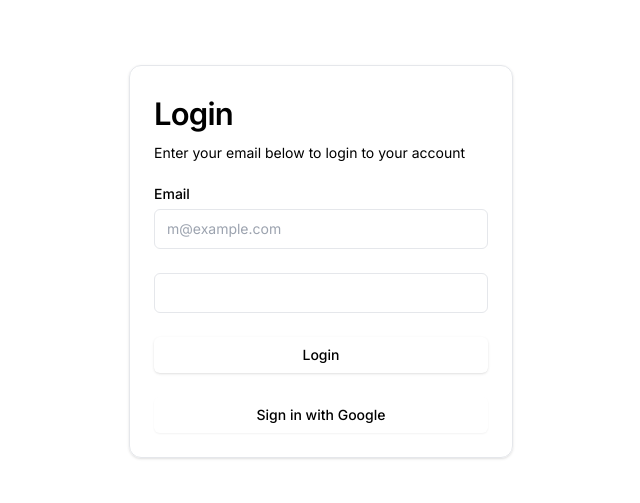
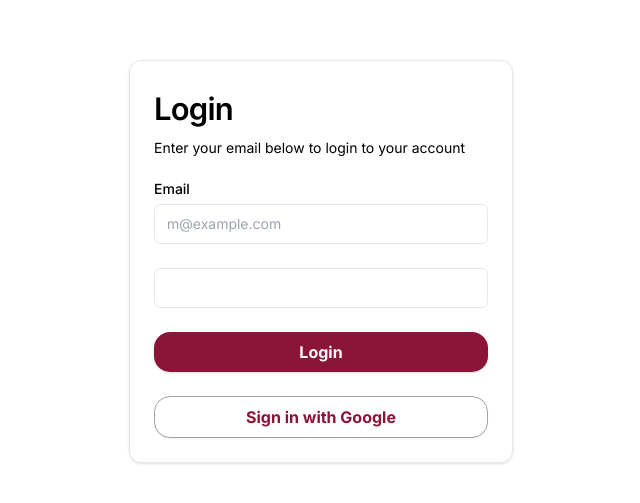
Before and after one commit to oreocapybara/gabai-upmin, a Next.js app: page /login in a window 1280 px wide. Shown: the part 139-642 px from the top of the page, without its empty margins (319-959 px from the left). Built offline with nearby package versions, Linux system fonts and the light colour scheme.

Commit message:
feat: update layout and page components, enhance button styles, and adjust Tailwind config (#9)

```diff
--- a/app/(public)/layout.tsx
+++ b/app/(public)/layout.tsx
@@ -3,7 +3,7 @@
 export default function PublicLayout({ children }: { children: ReactNode }) {
 	return (
 		<main className="min-h-screen bg-background text-foreground">
-			<div className="mx-auto flex min-h-screen w-full max-w-7xl flex-col px-4 py-10">
+			<div className="min-h-screen w-screen max-w-7xl flex-col">
 				{children}
 			</div>
 		</main>
--- a/app/(public)/page.tsx
+++ b/app/(public)/page.tsx
@@ -2,7 +2,7 @@
 
 export default function Page() {
 	return (
-		<main className="min-h-screen w-full">
+		<main className="flex min-h-screen w-screen">
 			<Map />
 		</main>
 	);
--- a/components/ui/Button.tsx
+++ b/components/ui/Button.tsx
@@ -5,26 +5,26 @@
 import { cn } from "@/lib/utils";
 
 const buttonVariants = cva(
-  "inline-flex items-center justify-center gap-2 whitespace-nowrap rounded-md text-sm font-medium transition-colors focus-visible:outline-none focus-visible:ring-1 focus-visible:ring-ring disabled:pointer-events-none disabled:opacity-50 [&_svg]:pointer-events-none [&_svg]:size-4 [&_svg]:shrink-0",
+	"inline-flex items-center justify-center font-body font-bold gap-[6px] whitespace-nowrap rounded-2xl  text-m  transition-colors focus-visible:outline-none focus-visible:ring-1 focus-visible:ring-ring disabled:pointer-events-none disabled:opacity-50 [&_svg]:pointer-events-none [&_svg]:size-4 [&_svg]:shrink-0",
 	{
 		variants: {
 			variant: {
 				default:
-          "bg-primary text-primary-foreground shadow hover:bg-primary/90",
-        destructive:
-          "bg-destructive text-destructive-foreground shadow-sm hover:bg-destructive/90",
-        outline:
-          "border border-input bg-background shadow-sm hover:bg-accent hover:text-accent-foreground",
+					"bg-surface-brand shadow hover:bg-surface-brand-hover active:bg-surface-brand-pressed text-content-inverse-primary",
 				secondary:
-          "bg-secondary text-secondary-foreground shadow-sm hover:bg-secondary/80",
-        ghost: "hover:bg-accent hover:text-accent-foreground",
-        link: "text-primary underline-offset-4 hover:underline",
+					"bg-surface-primary border-stroke-primary border-[1px] text-content-brand shadow-sm hover:bg-surface-hover hover:text-content-link active:bg-surface-pressed active:text-content-link-pressed",
+				tertiary:
+					"bg-surface-primary text-content-brand hover:bg-surface-hover hover:text-content-link-hover active:bg-surface-pressed",
+				mono: "bg-surface-primary text-content-primary hover:bg-surface-hover active:bg-surface-pressed",
+				link: "text-content-link underline-offset-4 underline hover:text-content-link-hover active:text-content-link-pressed",
 			},
 			size: {
-        default: "h-9 px-4 py-2",
-        sm: "h-8 rounded-md px-3 text-xs",
-        lg: "h-10 rounded-md px-8",
-        icon: "h-9 w-9",
+				default: "w-full px-6 py-2",
+				sm: "w-fill px-4 py-1",
+				icon: "p-2",
+			},
+			squared: {
+				true: "rounded",
 			},
 		},
 		defaultVariants: {
@@ -35,20 +35,39 @@
 );
 
 export interface ButtonProps
-  extends React.ButtonHTMLAttributes<HTMLButtonElement>,
+	extends
+		React.ButtonHTMLAttributes<HTMLButtonElement>,
 		VariantProps<typeof buttonVariants> {
 	asChild?: boolean;
+	leadingIcon?: React.ReactNode;
+	trailingIcon?: React.ReactNode;
 }
 
 const Button = React.forwardRef<HTMLButtonElement, ButtonProps>(
-  ({ className, variant, size, asChild = false, ...props }, ref) => {
+	(
+		{
+			className,
+			variant,
+			size,
+			squared,
+			leadingIcon,
+			trailingIcon,
+			asChild = false,
+			...props
+		},
+		ref,
+	) => {
 		const Comp = asChild ? Slot : "button";
 		return (
 			<Comp
-        className={cn(buttonVariants({ variant, size, className }))}
+				className={cn(buttonVariants({ variant, size, squared, className }))}
 				ref={ref}
 				{...props}
-      />
+			>
+				{leadingIcon}
+				{props.children}
+				{trailingIcon}
+			</Comp>
 		);
 	},
 );
--- a/tsconfig.json
+++ b/tsconfig.json
@@ -1,6 +1,7 @@
 {
   "compilerOptions": {
     "target": "ES2017",
+    "types": ["google.maps"],
     "lib": ["dom", "dom.iterable", "esnext"],
     "allowJs": true,
     "skipLibCheck": true,
```
Also changed, not shown: tailwind.config.ts (indentation only). Lines whose indentation alone changed are shown as unchanged.
